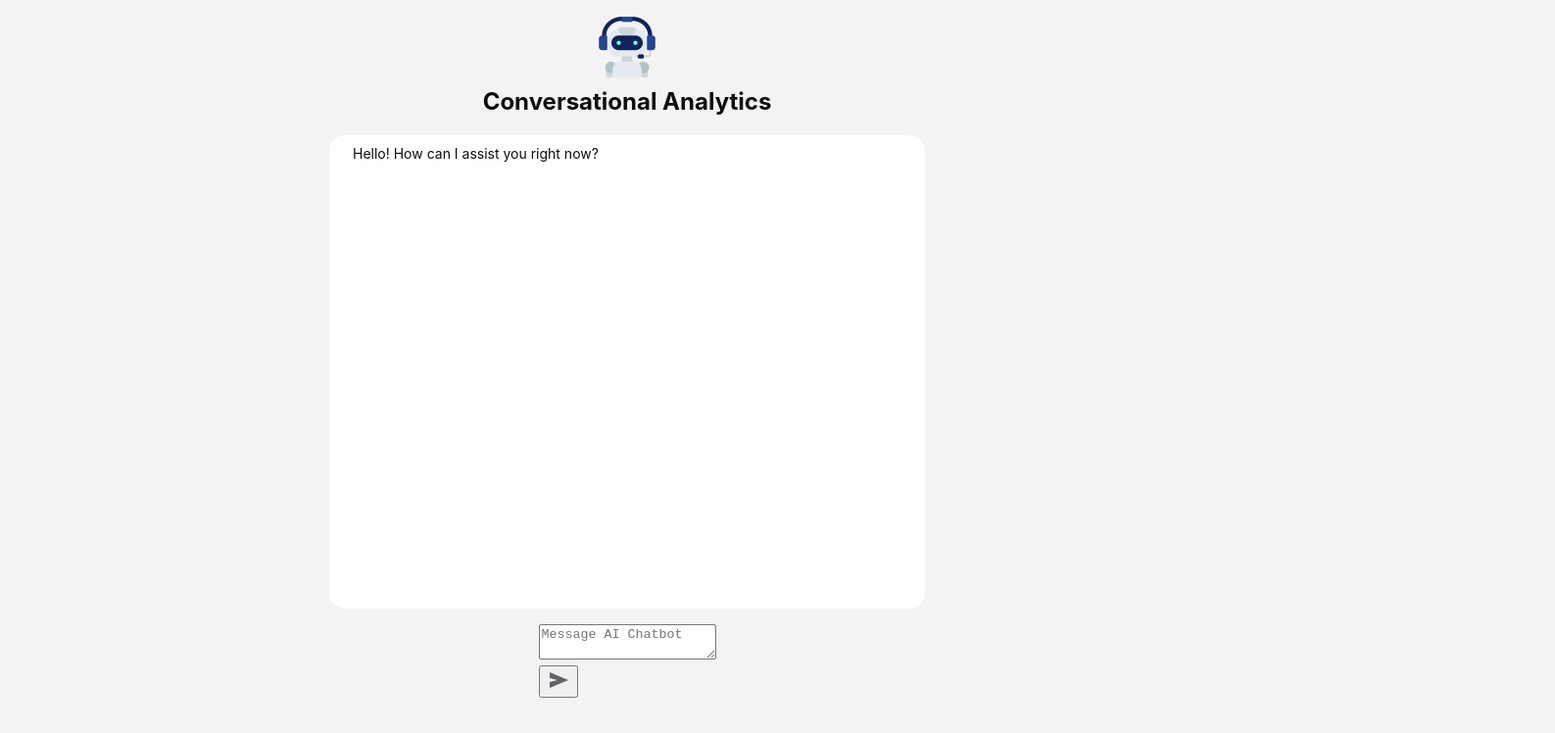
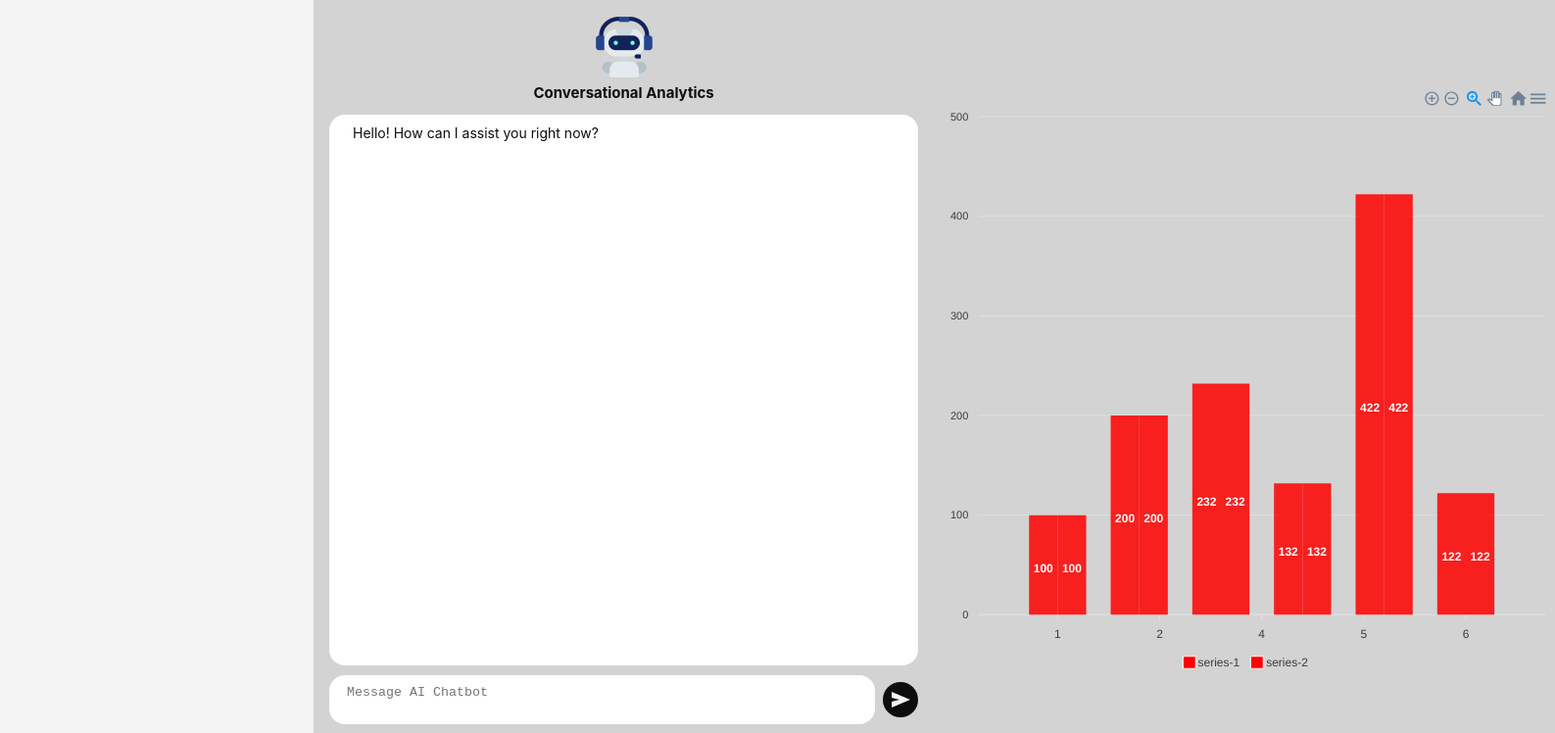
Before and after one commit to VicenteZambrano23/conv_analytics, a React (Vite) app in the folder front-end/react-app/: page / in a window 1280 px wide. Shown: the top 748 px of the page at 98% size, 1587 px wide, since content can reach past the window. Built offline with nearby package versions, Linux system fonts and the light colour scheme; no server answers.

Commit message:
Allign graph

```diff
--- a/front-end/react-app/package.json
+++ b/front-end/react-app/package.json
@@ -10,7 +10,9 @@
     "preview": "vite preview"
   },
   "dependencies": {
+    "apexcharts": "^4.5.0",
     "react": "^18.2.0",
+    "react-apexcharts": "^1.7.0",
     "react-dom": "^18.2.0"
   },
   "devDependencies": {
--- a/front-end/react-app/src/App.jsx
+++ b/front-end/react-app/src/App.jsx
@@ -2,6 +2,7 @@ import React, { useState, useEffect, useRef } from "react";
 import { Chat } from "./components/Chat/Chat";
 import { Controls } from "./components/Controls/Controls";
 import styles from "./App.module.css";
+import { Graph } from "./components/Graph/Graph";
 
 function App() {
   const [messages, setMessages] = useState([]);
@@ -103,7 +104,9 @@ function App() {
   );
 
   return (
-    <div className={styles.App}>
+      <div className={styles.container}>
+        <div className={styles.row}>
+            <div className={styles.left}><div className={styles.App}>
               <header className={styles.Header}>
                 <img className={styles.Logo} src="/robot-assistant.png" alt="AI Chatbot Logo" />
                 <h2 className={styles.Title}>Conversational Analytics</h2>
@@ -113,7 +116,14 @@ function App() {
               </div>
               <Controls onSend={handleContentSend} />
               <p className={styles.ChatStatus}>Chat Status: {chatStatus}</p>
+            </div></div>
+          <div className={styles.right}><div ><Graph /></div></div>
           </div>
+      </div>
+
+
+
+
 
   );
 }
--- a/front-end/react-app/src/App.module.css
+++ b/front-end/react-app/src/App.module.css
@@ -2,7 +2,7 @@
   display: flex;
   flex-direction: column;
   align-items: center;
-  gap: 16px;
+  gap: 10px;
   height: 100vh;
   padding: 16px;
 }
@@ -27,3 +27,27 @@
   border-radius: 16px;
   overflow-y: auto;
 }
+.left {
+  flex: 4;
+}
+
+.right {
+  display: inline-block;
+  flex: 4;
+  margin: auto;
+}
+.row {
+  display: flex;
+  height: 100%;
+}
+.container {
+  padding: -200%;
+  height: 99vh;
+  background-color: lightgrey;
+  font-size: 10px;
+  width: 99vw;
+  margin: auto;
+  display: inline-block;
+  margin: auto;
+
+}
--- a/front-end/react-app/src/components/Controls/Controls.module.css
+++ b/front-end/react-app/src/components/Controls/Controls.module.css
@@ -1,20 +1,39 @@
-.Chat {
+.Controls {
   display: flex;
-  flex-direction: column;
+  align-items: center;
   gap: 8px;
-  height: 100%;
-  padding: 8px;
-  overflow-y: auto;
+  width: 100%;
 }
 
-.Message {
-  width: 90%;
-  padding: 0 16px;
+.TextAreaContainer {
+  flex-grow: 1;
+  padding: 8px 16px;
+  line-height: 0;
   border-radius: 16px;
-  font-size: 14px;
+  background: #ffffff;
+}
 
-  &[data-role="user"] {
-    align-self: flex-end;
-    background: #f3f3f3;
-  }
+.TextArea {
+  width: 100%;
+  height: 100%;
+  border: none;
+  outline: none;
+  resize: none;
+  background: #ffffff;
 }
+
+.Button {
+  display: flex;
+  justify-content: center;
+  align-items: center;
+  width: 36px;
+  height: 36px;
+  border: none;
+  border-radius: 50%;
+  outline: none;
+  background: #0d0d0d;
+}
+
+.Button svg {
+  fill: #f3f3f3;
+}
--- /dev/null
+++ b/front-end/react-app/src/components/Graph/Graph.jsx
@@ -0,0 +1,26 @@
+import React, { useState } from "react";
+import Chart from 'react-apexcharts';
+
+export function Graph() {
+  return (
+    <Chart
+    type = 'bar'
+    widht = {600}
+    height={600}
+    series={[{
+      names: 'Company1',
+      data :[100,200,232,132,422,122]
+    },
+    {
+      names: 'Company2',
+      data :[100,200,232,132,422,122]
+    }
+    ]
+    }
+    options={{
+      colors:["#ff0000"]
+    }}
+
+    ></Chart>
+  );
+}
```
Also changed, not shown: front-end/react-app/src/components/Graph/area_plot.jsx (deleted, +0 -48 lines), 1 other file (tests, documents, lock files or other folders). Lines whose indentation alone changed are shown as unchanged.
